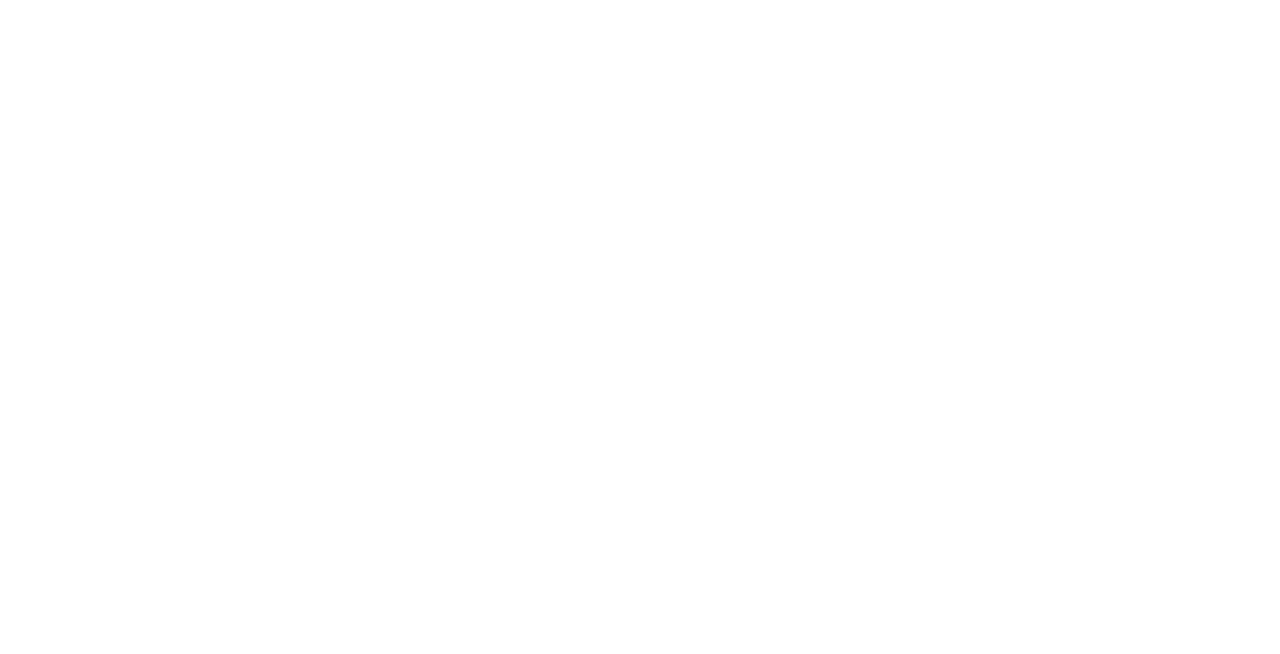
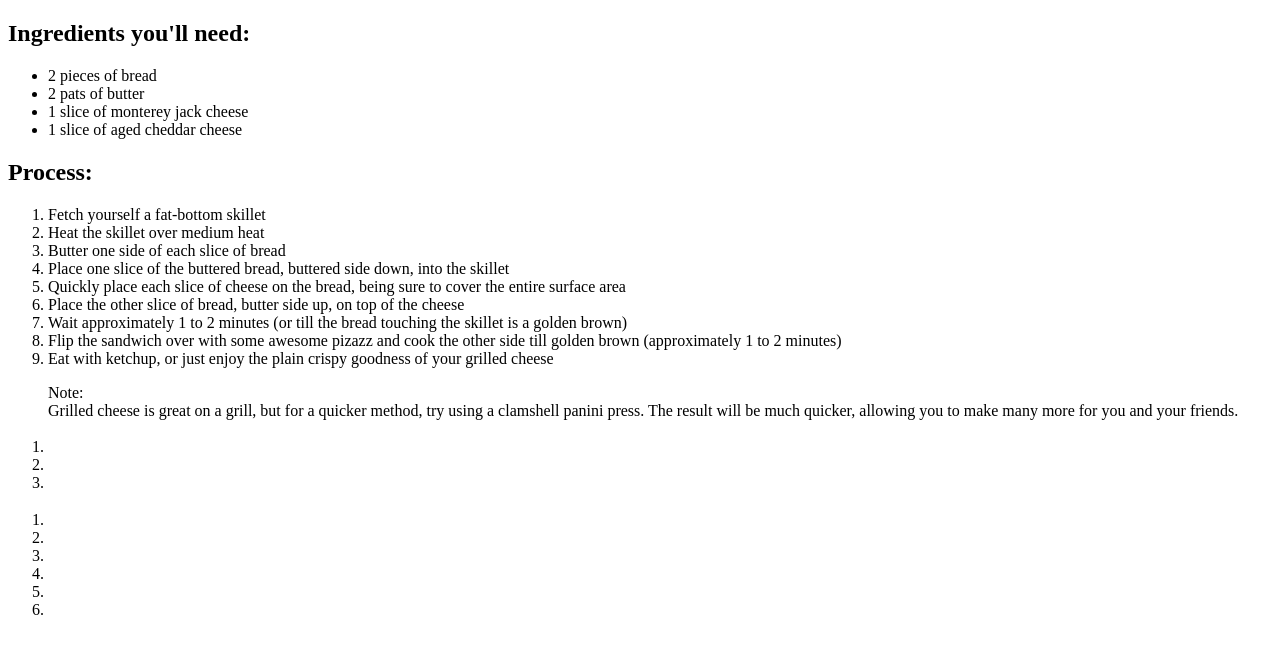
Before and after one commit to Dakota-Card-Programming/html-lab2, a plain HTML site: page index.html in a window 1280 px wide. Drawn offline with Linux system fonts and the light colour scheme.

Commit message:
grilled cheese sec
added all the content for grilled cheese section

```diff
--- a/index.html
+++ b/index.html
@@ -4,9 +4,63 @@
     <meta charset="UTF-8">
     <meta http-equiv="X-UA-Compatible" content="IE=edge">
     <meta name="viewport" content="width=device-width, initial-scale=1.0">
-    <title>Document</title>
+    <title>How To Make Grilled Cheese/French Fries</title>
 </head>
 <body>
+    <!-- header with image and title for the website-->
+    <header>
 
+    </header>
+
+    <!-- first section detailing the grilled cheese -->
+    <section>
+        <h2>Ingredients you'll need:</h2>
+        <ul> <!-- unordered list of grilled cheese ingredients-->
+            <li>2 pieces of bread</li>
+            <li>2 pats of butter</li>
+            <li>1 slice of monterey jack cheese</li>
+            <li>1 slice of aged cheddar cheese</li>
+        </ul>
+        <h2>Process:</h2>
+        <ol> <!-- ordered list for process of making grilled cheese -->
+            <li>Fetch yourself a fat-bottom skillet</li>
+            <li>Heat the skillet over medium heat</li>
+            <li>Butter one side of each slice of bread</li>
+            <li>Place one slice of the buttered bread, buttered side down, into the skillet</li>
+            <li>Quickly place each slice of cheese on the bread, being sure to cover the entire surface area</li>
+            <li>Place the other slice of bread, butter side up, on top of the cheese</li>
+            <li>Wait approximately 1 to 2 minutes (or till the bread touching the skillet is a golden brown)</li>
+            <li>Flip the sandwich over with some awesome pizazz and cook the other side till golden brown (approximately 1 to 2 minutes)</li>
+            <li>Eat with ketchup, or just enjoy the plain crispy goodness of your grilled cheese</li>
+            <p>
+                Note: <br> <!-- line break for aesthics-->
+                Grilled cheese is great on a grill, but for a quicker method, try using a clamshell panini press. The result will be much quicker, allowing you to make many more for you and your friends.
+            </p>
+        </ol>
+    </section>
+    <!-- second section detailing french fries-->
+    <section>
+        <h3></h3>
+        <p></p>
+        <h3></h3>
+        <ol> <!-- unordered list for french fry ingredients-->
+            <li></li>
+            <li></li>
+            <li></li>
+        </ol>
+        <h3></h3>
+        <ol> <!-- ordered list for process of making french fries-->
+            <li></li>
+            <li></li>
+            <li></li>
+            <li></li>
+            <li></li>
+            <li></li>
+        </ol>
+    </section>
+    <!-- footer for copyright-->
+    <footer>
+
+    </footer>
 </body>
 </html>
```
